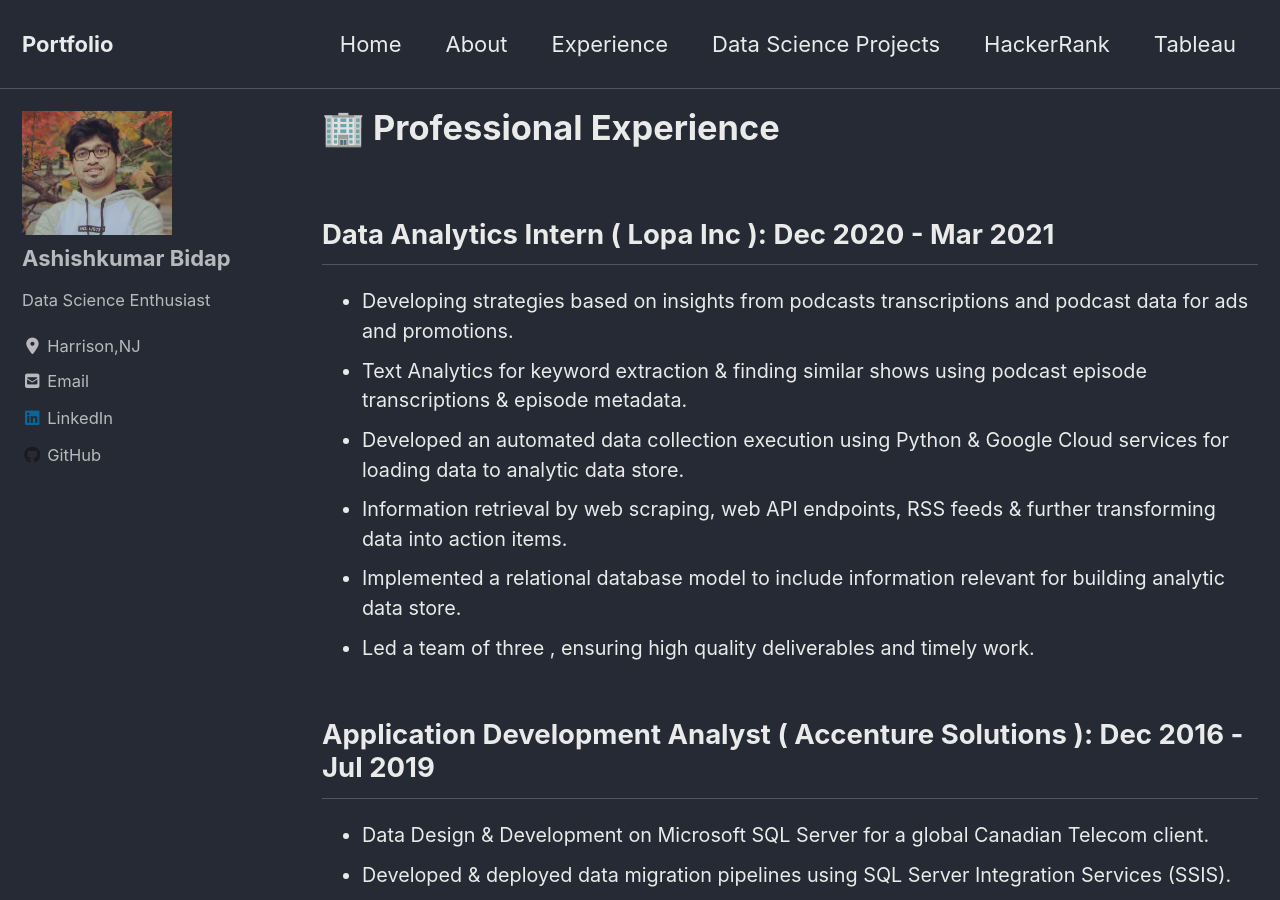
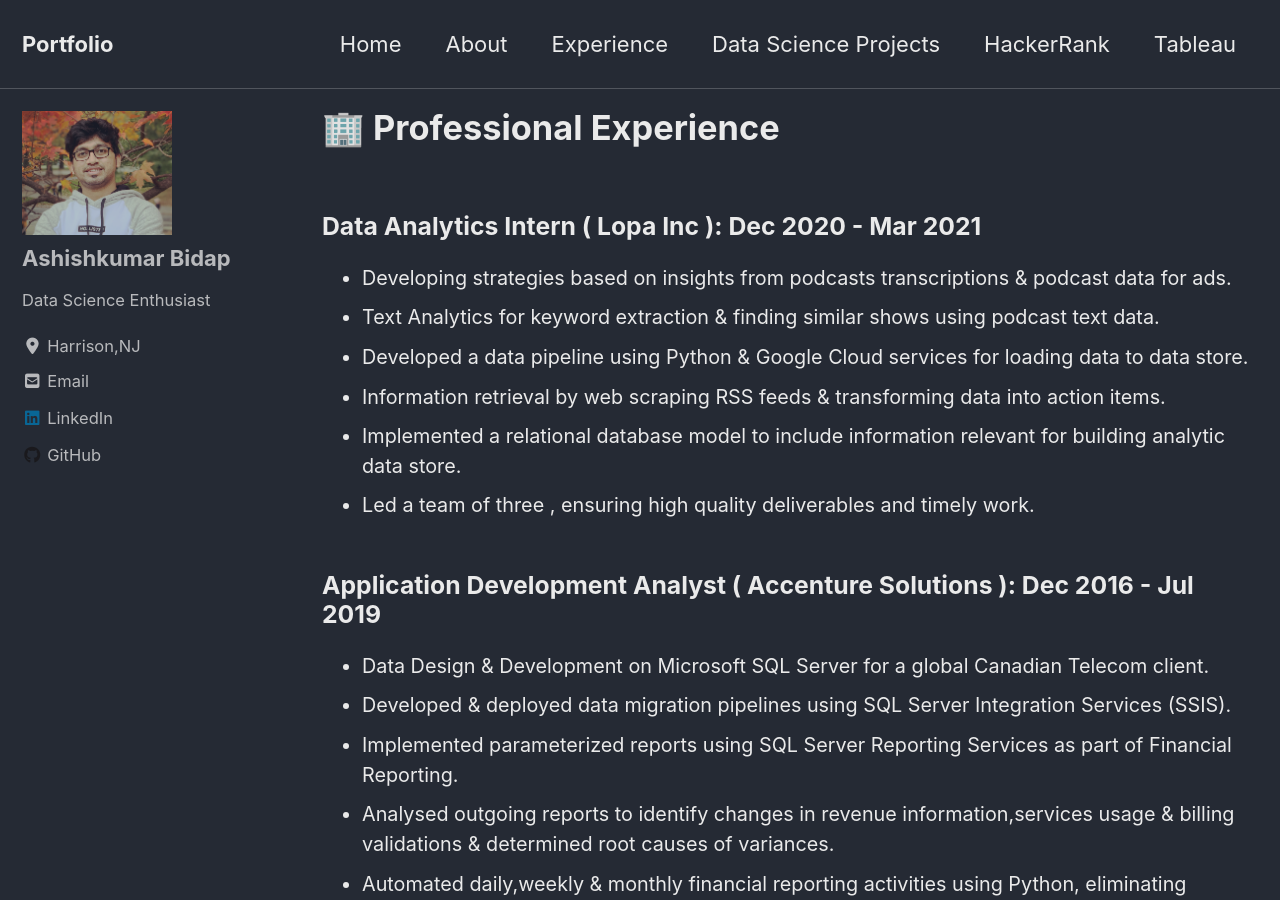
Before and after one commit to aashish-bidap/aashish-bidap.github.io, a Jekyll site: the page built from _pages/professional_experience.md, in a window 1280 px wide and 900 px high. Built offline with Jekyll 4.4.1, drawn with Linux system fonts in a browser that asks for light colours; cached includes are drawn as plain includes; nearby versions of some CDN libraries.

Commit message:
new changes of experential learning

```diff
--- a/_pages/professional_experience.md
+++ b/_pages/professional_experience.md
@@ -7,15 +7,15 @@
 #footer:
   #image: "/images/zakim.jpg"
 ---
-## Data Analytics Intern ( Lopa Inc ):  Dec 2020 - Mar 2021
-- Developing strategies based on insights from podcasts transcriptions and podcast data for ads and promotions.<br>
-- Text Analytics for keyword extraction & finding similar shows using podcast episode transcriptions & episode metadata.<br>
-- Developed an automated data collection execution using Python & Google Cloud services for loading data to analytic data store.<br>
-- Information retrieval by web scraping, web API endpoints, RSS feeds & further transforming data into action items.<br>
+### Data Analytics Intern ( Lopa Inc ): Dec 2020 - Mar 2021
+- Developing strategies based on insights from podcasts transcriptions & podcast data for ads.<br>
+- Text Analytics for keyword extraction & finding similar shows using podcast text data.<br>
+- Developed a data pipeline using Python & Google Cloud services for loading data to data store.<br>
+- Information retrieval by web scraping RSS feeds & transforming data into action items.<br>
 - Implemented a relational database model to include information relevant for building analytic data store.<br>
 - Led a team of three , ensuring high quality deliverables and timely work.<br>
 
-## Application Development Analyst ( Accenture Solutions ):    Dec 2016 - Jul 2019
+### Application Development Analyst ( Accenture Solutions ): Dec 2016 - Jul 2019
 -	Data Design & Development on Microsoft SQL Server for a global Canadian Telecom client. <br>
 -	Developed & deployed data migration pipelines using SQL Server Integration Services (SSIS). <br>
 -	Implemented parameterized reports using SQL Server Reporting Services as part of Financial Reporting.<br>
```
